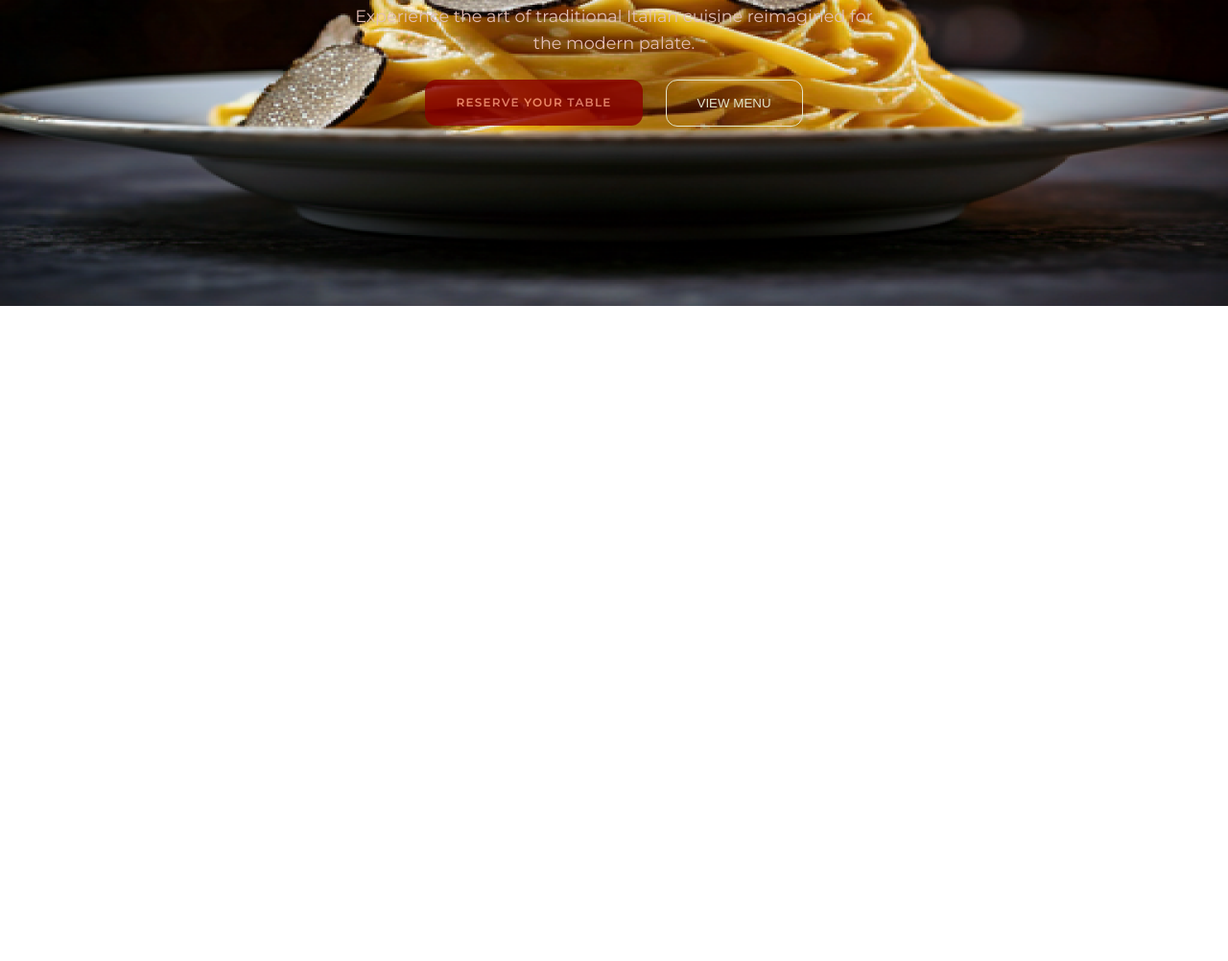
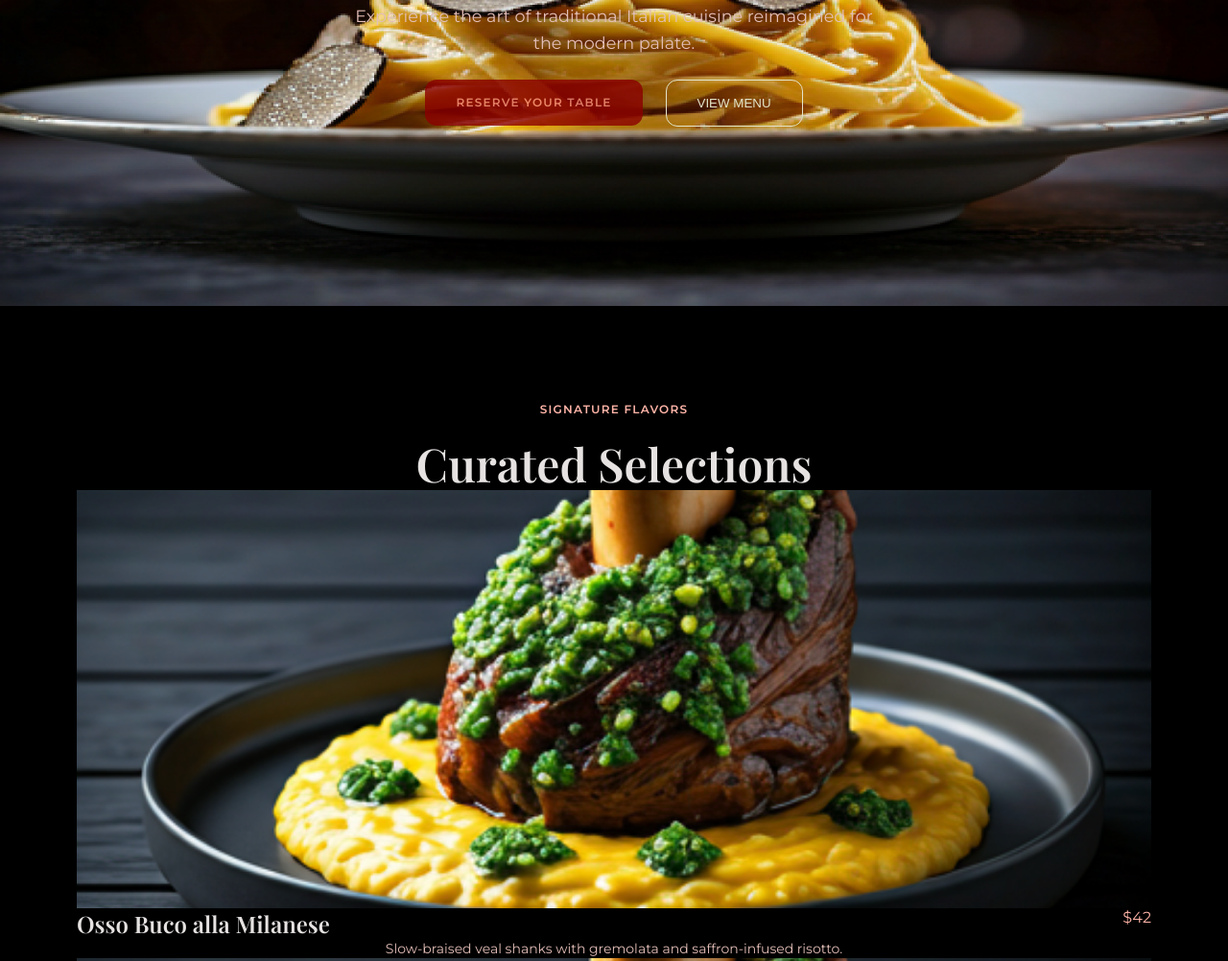
Before and after one commit to Ritzyriches/luna-rossa-project, a plain HTML site: page index.html in a window 1280 px wide. Shown: the part 481-1483 px from the top of the page at 96% size. Before the commit the page ends 800 px from the top, so only its background shows below. Drawn offline with nearby package versions, Linux system fonts and the light colour scheme; a web font is replaced by a local one.

Commit message:
updated the site

```diff
--- a/index.html
+++ b/index.html
@@ -35,6 +35,41 @@
           <button class="hero-button">view Menu</button>
         </div>
       </section>
+
+      <section class="food">
+        <p class="foodp">Signature Flavors</p>
+        <h2>Curated Selections</h2>
+        <article class="foodclass">
+          <img src="ec8441caeb7fdbb45dfa5c4136d1bbbb5db69319.png" alt="" />
+          <div class="flex">
+            <p class="osso">Osso Buco alla Milanese</p>
+            <p class="doll">$42</p>
+          </div>
+          <p class="dool">
+            Slow-braised veal shanks with gremolata and saffron-infused risotto.
+          </p>
+        </article>
+        <article class="foodclass">
+          <img src="ec8441caeb7fdbb45dfa5c4136d1bbbb5db69319.png" alt="" />
+          <div class="flex">
+            <p class="osso">Osso Buco alla Milanese</p>
+            <p class="doll">$42</p>
+          </div>
+          <p class="dool">
+            Slow-braised veal shanks with gremolata and saffron-infused risotto.
+          </p>
+        </article>
+        <article class="foodclass">
+          <img src="ec8441caeb7fdbb45dfa5c4136d1bbbb5db69319.png" alt="" />
+          <div class="flex">
+            <p class="osso">Osso Buco alla Milanese</p>
+            <p class="doll">$42</p>
+          </div>
+          <p class="dool">
+            Slow-braised veal shanks with gremolata and saffron-infused risotto.
+          </p>
+        </article>
+      </section>
     </main>
   </body>
 </html>
--- a/styles.css
+++ b/styles.css
@@ -97,6 +97,77 @@ h1 {
   border: 1px solid #e4e4cc;
 }
 
+.food {
+  background-color: black;
+}
+
+.foodp {
+  font-family: "Montserrat", sans-serif;
+  font-weight: 600;
+  font-size: 12px;
+  line-height: 16px;
+  letter-spacing: 1.2px;
+  color: #ffb4a8;
+  text-transform: uppercase;
+  text-align: center;
+  padding: 20px 0 20px;
+}
+
+h2 {
+  font-family: "Playfair Display", serif;
+  font-weight: 600;
+  font-size: 48px;
+  line-height: 56px;
+  letter-spacing: 0px;
+  color: #e5e2e1;
+  text-align: center;
+}
+img {
+  width: 350px;
+  height: 435.5px;
+}
+
+.osso {
+  font-family: "Playfair Display", serif;
+  font-weight: 600;
+  font-size: 24px;
+  line-height: 32px;
+  letter-spacing: 0px;
+  color: #e5e2e1;
+  /* text-transform: capitalize; */
+}
+.doll {
+  font-family: "Montserrat", sans-serif;
+  font-size: 16px;
+  font-weight: 400;
+  color: #ffb4a8;
+  /* align-self: flex-end; */
+}
+
+img {
+  width: 100%;
+  object-fit: cover;
+}
+
+.foodclass {
+  color: #20201f;
+  text-align: center;
+  display: flex;
+  flex-direction: column;
+}
+
+.flex {
+  display: flex;
+  justify-content: space-between;
+}
+.dool {
+  font-family: "Montserrat", sans-serif;
+  font-weight: 400;
+  font-size: 14px;
+  line-height: 20px;
+  color: #e3beb8;
+}
+
 @media (min-width: 768px) {
   nav {
     display: flex;
@@ -131,13 +202,11 @@ h1 {
   h1 {
     font-size: 4rem;
     width: 60%;
-
   }
   section {
     padding: 80px;
   }
-  .info{
+  .info {
     width: 50%;
-
   }
 }
```
Also changed, not shown: ec8441caeb7fdbb45dfa5c4136d1bbbb5db69319.png (added).
